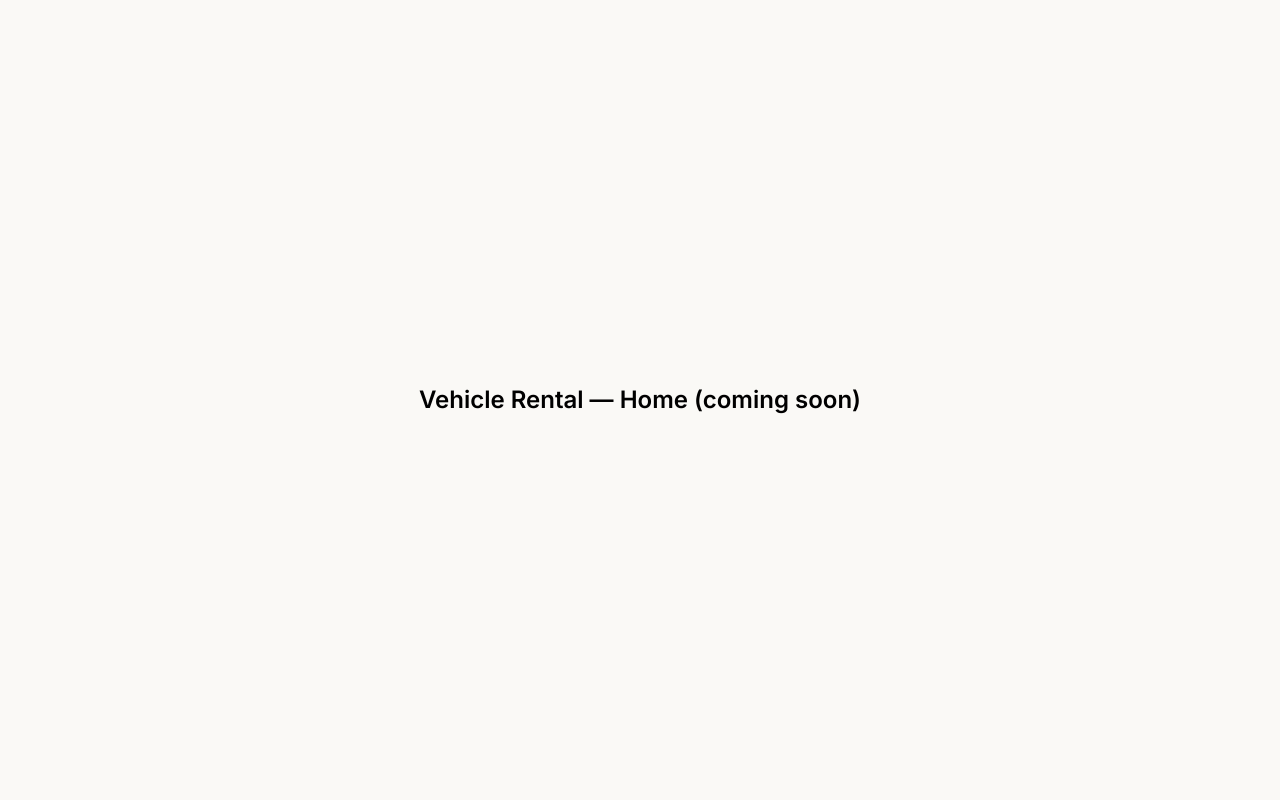
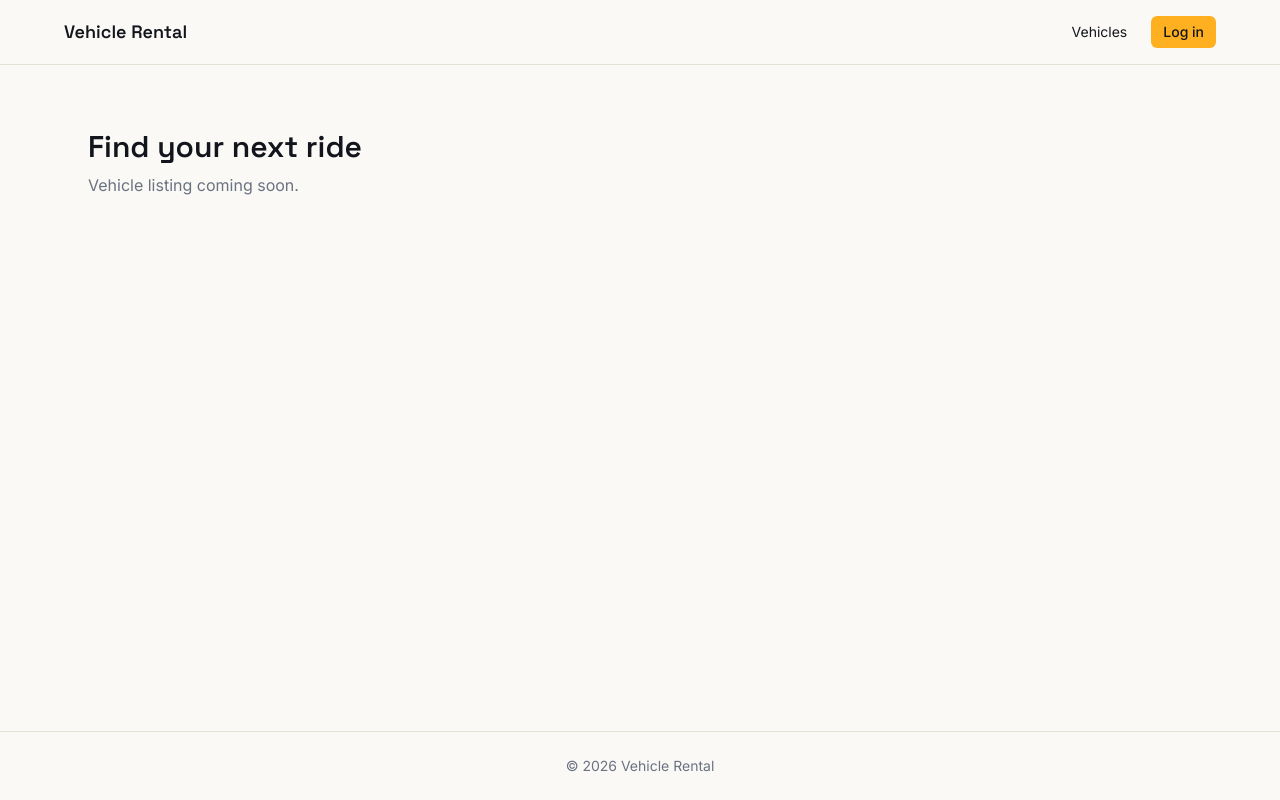
Before and after one commit to islam37/vehicle-rental-frontend, a React (Vite) app: page / in a window 1280 px wide. Built offline with nearby package versions, Linux system fonts and the light colour scheme; no server answers.

Commit message:
refactor: restructure app layout and add Home component

```diff
--- a/src/App.tsx
+++ b/src/App.tsx
@@ -1,21 +1,25 @@
 import { Routes, Route, Navigate } from 'react-router-dom';
+import Layout from './components/layout/Layout';
 import Login from './pages/auth/Login';
 import Signup from './pages/auth/Signup';
-
-function Home() {
-  return (
-    <div className="flex min-h-screen items-center justify-center">
-      <h1 className="text-2xl font-bold">Vehicle Rental — Home (coming soon)</h1>
-    </div>
-  );
-}
+import Home from './pages/Home';
 
 function App() {
   return (
     <Routes>
-      <Route path="/" element={<Home />} />
+      {/* Auth routes — no navbar/footer */}
       <Route path="/login" element={<Login />} />
       <Route path="/signup" element={<Signup />} />
+
+      {/* Main app routes — wrapped in shared Layout */}
+      <Route element={<Layout />}>
+        <Route path="/" element={<Home />} />
+        {/* পরে এখানে যোগ হবে: */}
+        {/* <Route path="/vehicles" element={<VehicleList />} /> */}
+        {/* <Route path="/vehicles/:vehicleId" element={<VehicleDetails />} /> */}
+        {/* <Route path="/bookings" element={<MyBookings />} /> */}
+      </Route>
+
       <Route path="*" element={<Navigate to="/" replace />} />
     </Routes>
   );
--- a/src/components/auth/layout/Layout.tsx
+++ b/src/components/layout/Layout.tsx
@@ -1,5 +1,5 @@
 import { Outlet, Link } from 'react-router-dom';
-import { useAuthStore } from '../../../store/authStore';
+import { useAuthStore } from '../../store/authStore';
 
 export default function Layout() {
   const { user, isAuthenticated, logout } = useAuthStore();
--- /dev/null
+++ b/src/pages/Home.tsx
@@ -0,0 +1,10 @@
+export default function Home() {
+  return (
+    <div className="mx-auto max-w-6xl px-6 py-16">
+      <h1 className="font-display text-3xl font-semibold text-ink">
+        Find your next ride
+      </h1>
+      <p className="mt-2 text-muted">Vehicle listing coming soon.</p>
+    </div>
+  );
+}
```
